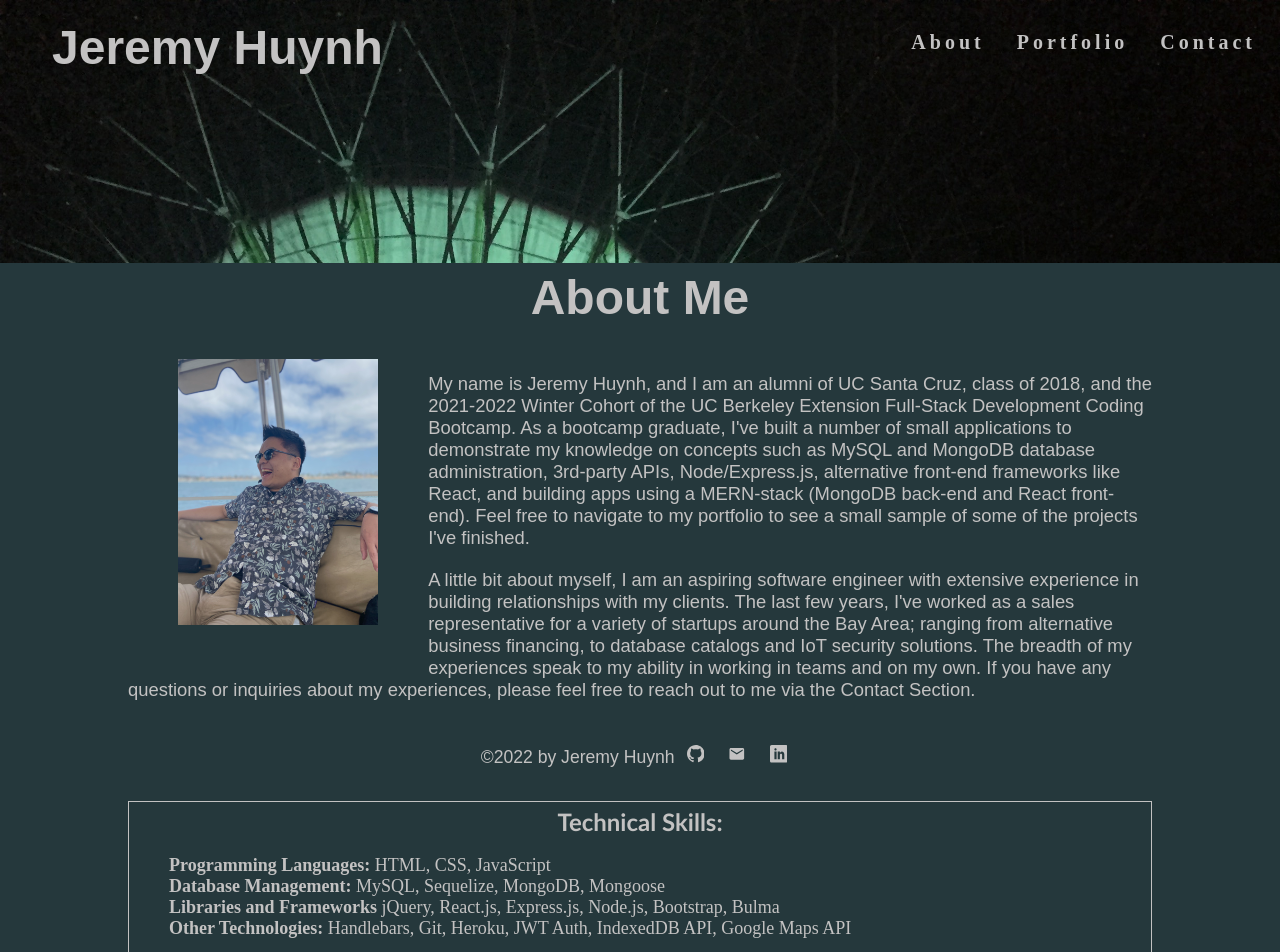
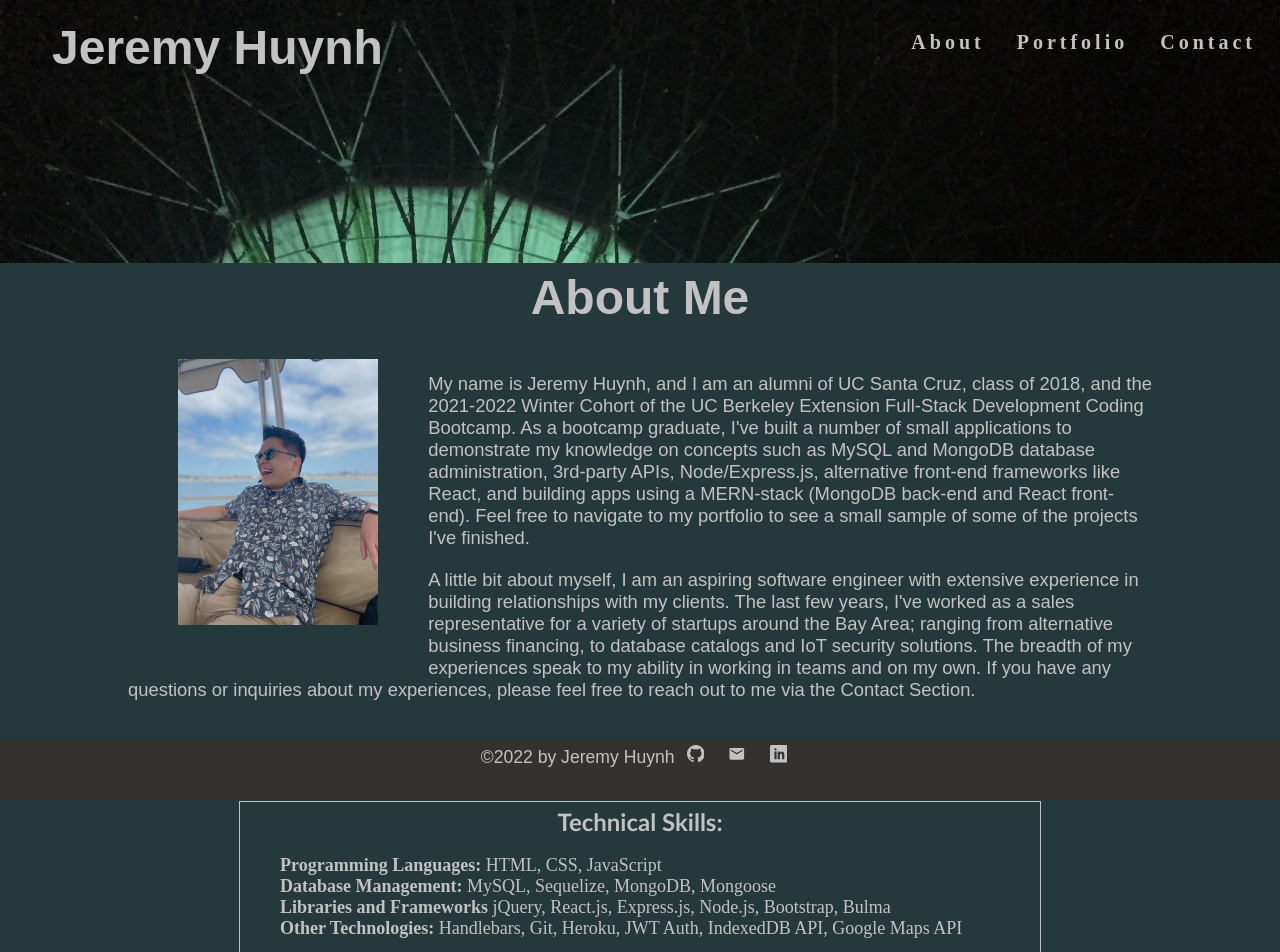
Before and after one commit to jermeewinn/jeremy-huynh-portfolio2.0, a React (Create React App) app: page / in a window 1280 px wide. Shown: the top 952 px of the page. Built offline with nearby package versions, Linux system fonts and the light colour scheme.

Commit message:
sanity check for the footer

```diff
--- a/src/components/Footer/index.js
+++ b/src/components/Footer/index.js
@@ -6,7 +6,7 @@ import { ImLinkedin } from 'react-icons/im';
 const Footer = () => {
     return(
         <footer className='w-100 mt-auto bg-secondary p-4'>
-            <div className='container'>
+            <div id='footer' className='container'>
                 <h6>&copy;{new Date().getFullYear()} by Jeremy Huynh
                 <span>
                     <a className='mx-1' href='https://github.com/jermeewinn'><BsGithub /></a>
--- a/src/index.css
+++ b/src/index.css
@@ -269,10 +269,14 @@ footer {
   margin-top: auto;
   bottom: 0;
   height: 60px;
-  background-color: #25383c;
+  background-color: #33322f;
   width: 100%;
   text-align: center;
   position: fixed;
+}
+
+.footer {
+  margin-top: 40px;
 }
 
 a {
@@ -289,6 +293,8 @@ a {
 
 #skillListContainer {
   border: 1px solid #c3c2c2;
+  margin: auto;
+  width: 800px;
   margin-top: 10px;
   margin-bottom: 10px;
 }
```
